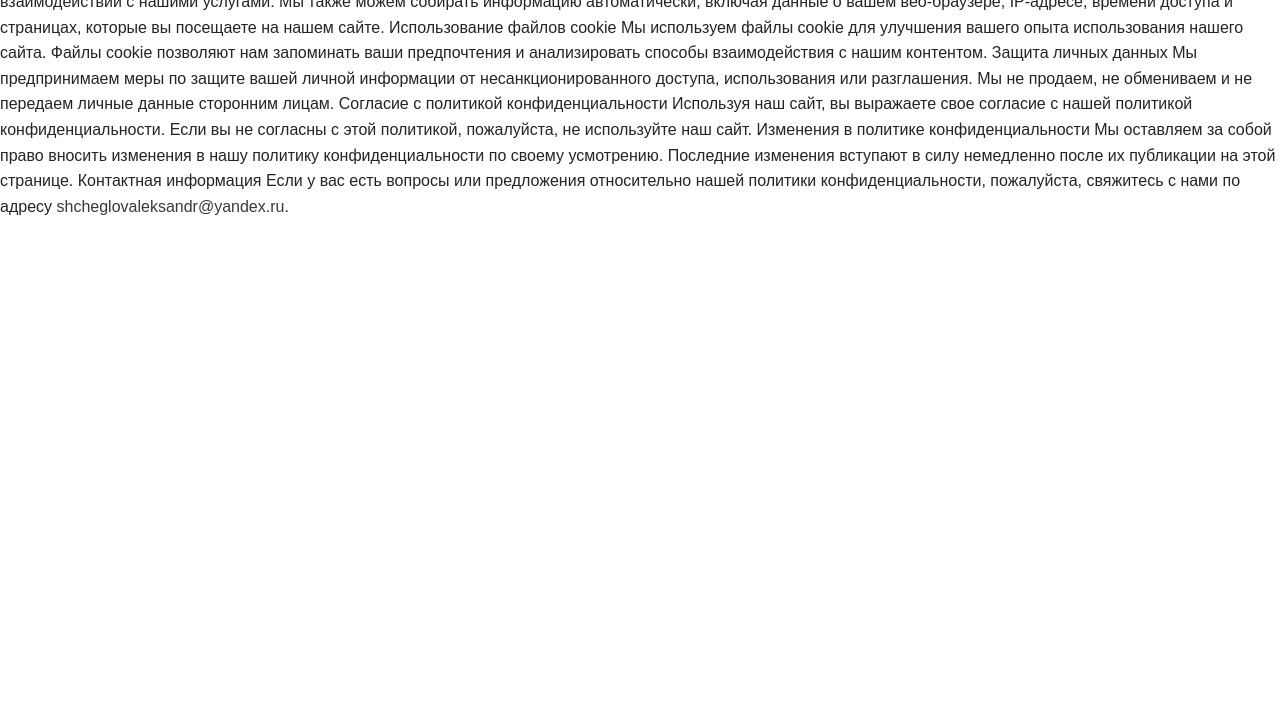
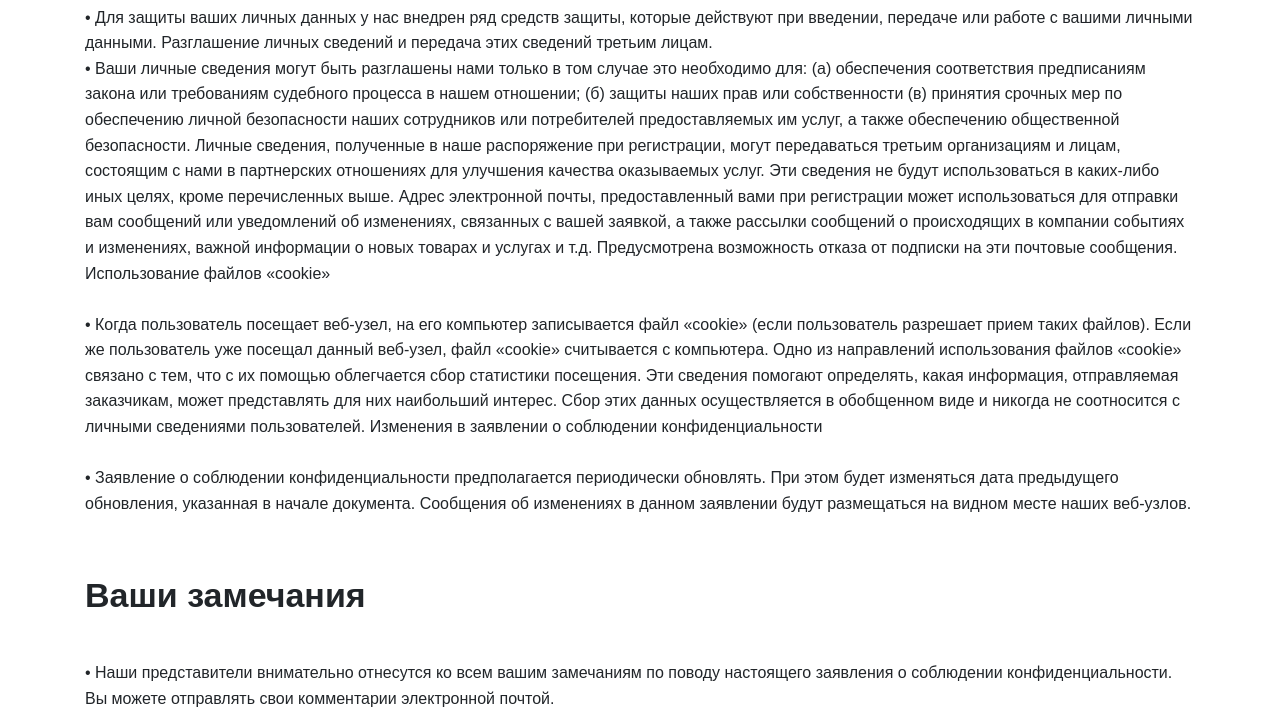
Before and after one commit to Egor-record/kamni, a website: page public/politika.html in a window 1280 px wide. Shown: the part 147-858 px from the top of the page. Before the commit the page ends 800 px from the top, so only its background shows below. Drawn offline with Linux system fonts and the light colour scheme.

Commit message:
Alex in contant list + polling false + new politika + minor changes

```diff
--- a/index.js
+++ b/index.js
@@ -40,7 +40,8 @@ app.use(bodyParser.json());
 // Define a route to serve your HTML file
 app.post('/send-form', (req, res) => {
   const { name, email, phone, textarea } = req.body; // Extract data from request body
-  [128490476, 1137797910].forEach(chatID => {
+  // 128490476
+  [1137797910, 483090583].forEach(chatID => {
     sendMessageToUser(chatID, `Новая заявка! Данные клиента: ${name}, ${email}, ${phone}, ${textarea}`)
   })
 
--- a/public/politika.html
+++ b/public/politika.html
@@ -19,35 +19,20 @@
 	<!--[if lt IE 9]> <script src="//html5shiv.googlecode.com/svn/trunk/html5.js"></script> <![endif]-->
 </head>
 
-<body class="home page-template-default page page-id-1960">
+<body class="home page-template-default page page-id-1960 container">
    <h1> Политика конфиденциальности </h1>
 
-Эта страница содержит сведения о том, какие данные мы собираем, как мы их используем и защищаем. Мы ценим вашу конфиденциальность и стремимся обеспечить максимальную защиту ваших личных данных.
+   <h2>Защита личных данных:</h2>
+   •	Для защиты ваших личных данных у нас внедрен ряд средств защиты, которые действуют при введении, передаче или работе с вашими личными данными.
+   Разглашение личных сведений и передача этих сведений третьим лицам.
+   <br>•	Ваши личные сведения могут быть разглашены нами только в том случае это необходимо для: (а) обеспечения соответствия предписаниям закона или требованиям судебного процесса в нашем отношении;  (б) защиты наших прав или собственности (в) принятия срочных мер по обеспечению личной безопасности наших сотрудников или потребителей предоставляемых им услуг, а также обеспечению общественной безопасности. Личные сведения, полученные в наше распоряжение при регистрации, могут передаваться третьим организациям и лицам, состоящим с нами в партнерских отношениях для улучшения качества оказываемых услуг. Эти сведения не будут использоваться в каких-либо иных целях, кроме перечисленных выше. Адрес электронной почты, предоставленный вами при регистрации может использоваться для отправки вам сообщений или уведомлений об изменениях, связанных с вашей заявкой, а также рассылки сообщений о происходящих в компании событиях и изменениях, важной информации о новых товарах и услугах и т.д. Предусмотрена возможность отказа от подписки на эти почтовые сообщения.
+   Использование файлов «cookie»<br>
+   <br>•	Когда пользователь посещает веб-узел, на его компьютер записывается файл «cookie» (если пользователь разрешает прием таких файлов). Если же пользователь уже посещал данный веб-узел, файл «cookie» считывается с компьютера. Одно из направлений использования файлов «cookie» связано с тем, что с их помощью облегчается сбор статистики посещения. Эти сведения помогают определять, какая информация, отправляемая заказчикам, может представлять для них наибольший интерес. Сбор этих данных осуществляется в обобщенном виде и никогда не соотносится с личными сведениями пользователей.
+   Изменения в заявлении о соблюдении конфиденциальности<br>
+   <br>•	Заявление о соблюдении конфиденциальности предполагается периодически обновлять. При этом будет изменяться дата предыдущего обновления, указанная в начале документа. Сообщения об изменениях в данном заявлении будут размещаться на видном месте наших веб-узлов.
+   <br><br> <br><h2>Ваши замечания</h2>
+   •	Наши представители внимательно отнесутся ко всем вашим замечаниям по поводу настоящего заявления о соблюдении конфиденциальности. Вы можете отправлять свои комментарии электронной почтой.
 
-Сбор и использование информации
 
-Мы собираем различные виды информации с целью обеспечения лучшего обслуживания наших пользователей. Это может включать в себя данные, которые вы предоставляете нам при заполнении форм на сайте, оставлении комментариев или взаимодействии с нашими услугами.
-
-Мы также можем собирать информацию автоматически, включая данные о вашем веб-браузере, IP-адресе, времени доступа и страницах, которые вы посещаете на нашем сайте.
-
-Использование файлов cookie
-
-Мы используем файлы cookie для улучшения вашего опыта использования нашего сайта. Файлы cookie позволяют нам запоминать ваши предпочтения и анализировать способы взаимодействия с нашим контентом.
-
-Защита личных данных
-
-Мы предпринимаем меры по защите вашей личной информации от несанкционированного доступа, использования или разглашения. Мы не продаем, не обмениваем и не передаем личные данные сторонним лицам.
-
-Согласие с политикой конфиденциальности
-
-Используя наш сайт, вы выражаете свое согласие с нашей политикой конфиденциальности. Если вы не согласны с этой политикой, пожалуйста, не используйте наш сайт.
-
-Изменения в политике конфиденциальности
-
-Мы оставляем за собой право вносить изменения в нашу политику конфиденциальности по своему усмотрению. Последние изменения вступают в силу немедленно после их публикации на этой странице.
-
-Контактная информация
-
-Если у вас есть вопросы или предложения относительно нашей политики конфиденциальности, пожалуйста, свяжитесь с нами по адресу <a href="mailto:shcheglovaleksandr@yandex.ru" class="g-color-black">shcheglovaleksandr@yandex.ru</a>.
 </body>
 </html>
```
Also changed, not shown: public/index.html (+13 -13 lines).
